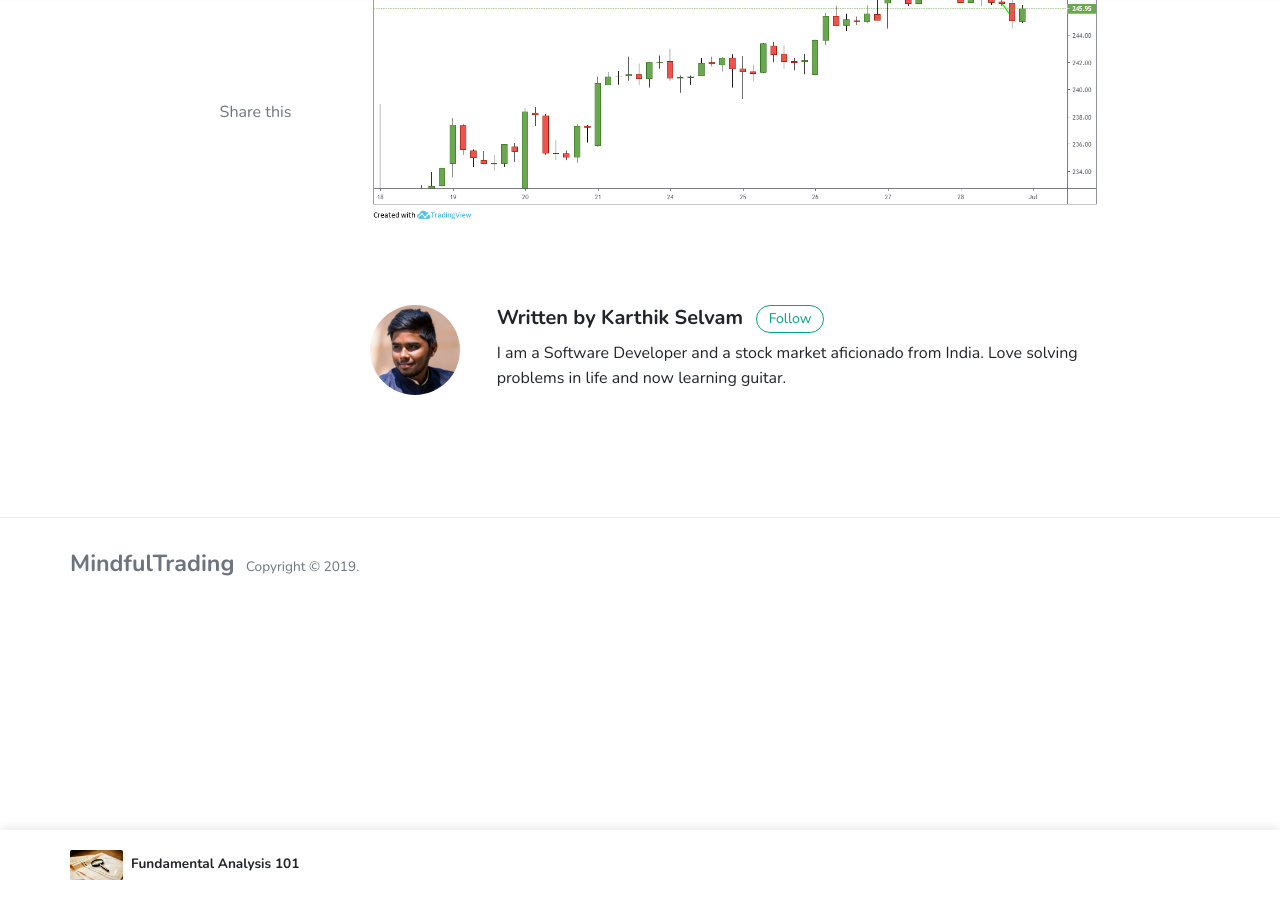
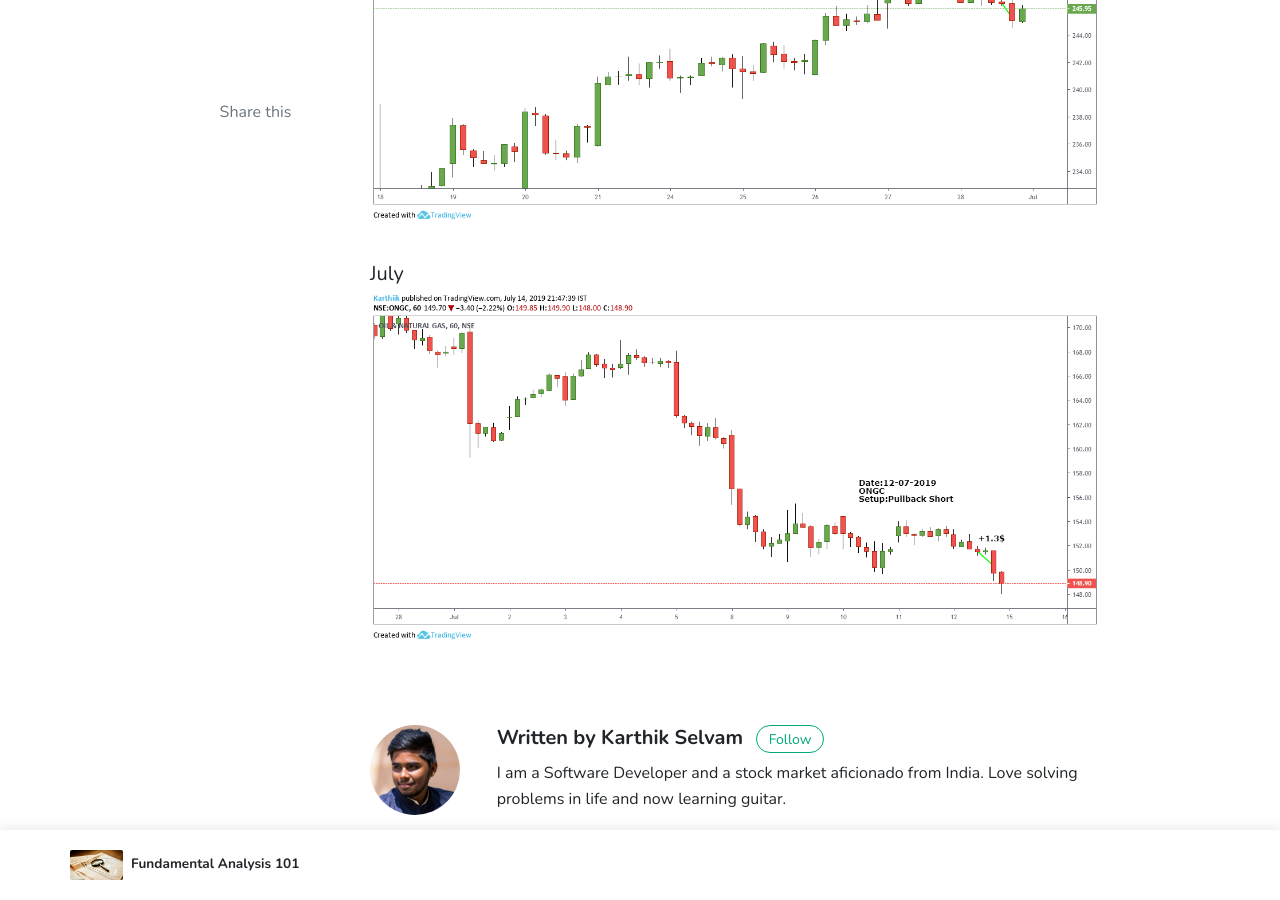
Before and after one commit to karthiikselvam/MindfulTrading, a Jekyll site: the page built from _posts/2019-05-07-Trade-Reviews.md, in a window 1280 px wide and 900 px high, scrolled down 1588 px. Built offline with Jekyll 4.4.1, drawn with Linux system fonts in a browser that asks for light colours; nearby versions of some CDN libraries; comment, search, counter and statistics services are not loaded.

Commit message:
July-ONGC-Trade

```diff
--- a/_posts/2019-05-07-Trade-Reviews.md
+++ b/_posts/2019-05-07-Trade-Reviews.md
@@ -19,3 +19,5 @@ May
 June
 ![SBIN](/assets/images/TradesReviews/2019/June2019/SBIN_25TH_JUNE_2019.png)
 ![PERTONET_LNG](/assets/images/TradesReviews/2019/June2019/PETRONET_LNG_28TH_JUNE_2019.png)
+July
+![ONGC](/assets/images/TradesReviews/2019/July2019/ONGC_07TH_JULY_2019.png)
```
Also changed, not shown: Gemfile.lock, assets/images/TradesReviews/2019/July2019/ONGC_07TH_JULY_2019.png (added).
